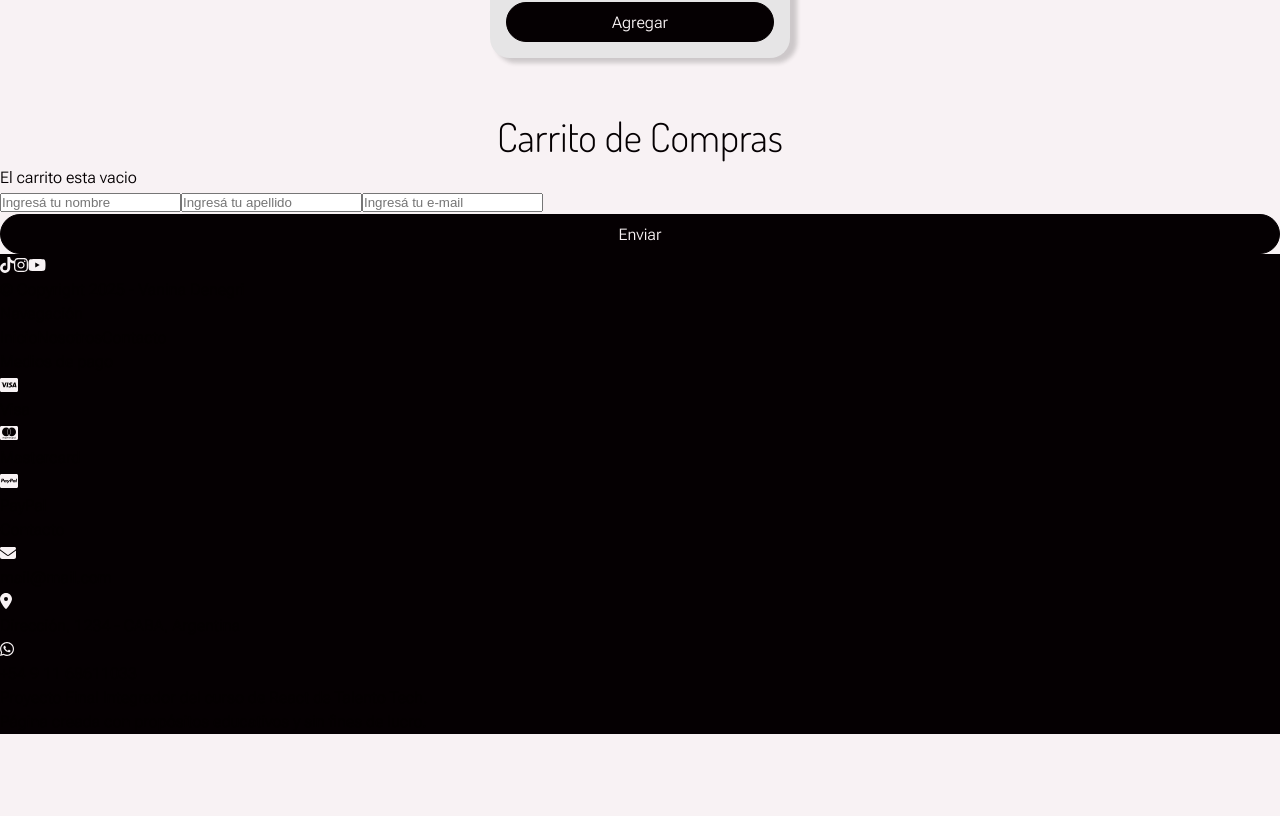
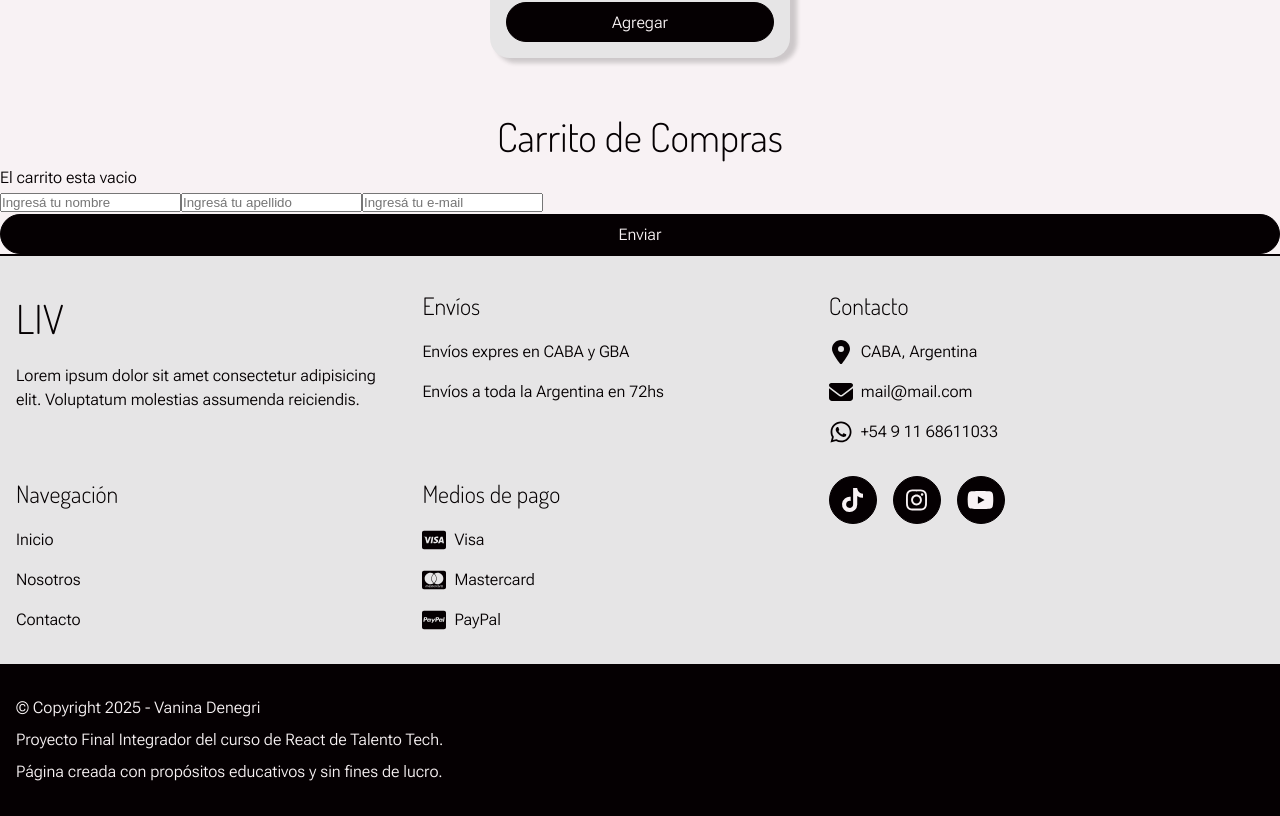
Before and after one commit to VannDennOk/react-tt-proyectofinal-vd, a React (Vite) app: page / in a window 1280 px wide. Shown: the part 2128-2944 px from the top of the page. Before the commit the page ends 2862 px from the top, so only its background shows below. Built offline with nearby package versions, Linux system fonts and the light colour scheme.

Commit message:
Estilos del footer

```diff
--- a/src/App.css
+++ b/src/App.css
@@ -72,7 +72,14 @@ button:hover {
 }
 
 footer {
-  background-color: var(--colorNegro);
-  color: var(--colorBlanco);
+  width: 100%;
+  background-color: var(--colorGrisClaro);
   font-size: 1rem;
+
+  display: flex;
+  flex-direction: column;
+  align-items: center;
+  justify-content: center;
+
+  border-top: 2px solid var(--colorNegro);
 }
--- a/src/components/Footer.jsx
+++ b/src/components/Footer.jsx
@@ -8,40 +8,47 @@ import { faEnvelope, faLocationDot } from '@fortawesome/free-solid-svg-icons'
 const Footer = () => {
   return (
     <footer>
-      <section>
-        <div>
-          <FontAwesomeIcon icon={faTiktok} />
-          <FontAwesomeIcon icon={faInstagram}/>
-          <FontAwesomeIcon icon={faYoutube} />
+      <section className='footer_container-top'>
+        <div className='footer_data'>
+          <h2>LIV</h2>
+          <p>Lorem ipsum dolor sit amet consectetur adipisicing elit. Voluptatum molestias assumenda reiciendis.</p>
         </div>
-        <span>
-          <p>© Copyright 2025 - Vanina Denegri</p>
-        </span>
-      </section>
-      <section>
-        <div>
-          <p>Navegación</p>
+        <div className='footer_data'>
+          <h3>Envíos</h3>
+          <p>Envíos expres en CABA y GBA</p>
+          <p>Envíos a toda la Argentina en 72hs</p>
+        </div>
+        <div className='footer_data'>
+          <h3>Contacto</h3>
+          <span className='footer_line'><FontAwesomeIcon className='footer_icon' icon={faLocationDot} /><p>CABA, Argentina</p></span>
+          <span className='footer_line'><FontAwesomeIcon className='footer_icon' icon={faEnvelope} /><p>mail@mail.com</p></span>
+          <span className='footer_line'><FontAwesomeIcon className='footer_icon' icon={faWhatsapp} /><p>+54 9 11 68611033</p></span>
+        </div>
+        <div className='footer_data'>
+          <h3>Navegación</h3>
           <a href='#'>Inicio</a>
           <a href='#'>Nosotros</a>
           <a href='#'>Contacto</a>
         </div>
-        <div>
-          <p>Medios de pago</p>
-          <span><FontAwesomeIcon icon={faCcVisa} /><p>Visa</p></span>
-          <span><FontAwesomeIcon icon={faCcMastercard} /><p>Mastercard</p></span>
-          <span><FontAwesomeIcon icon={faCcPaypal} /> <p>PayPal</p></span>
+        <div className='footer_data'>
+          <h3>Medios de pago</h3>
+          <span className='footer_line'><FontAwesomeIcon className='footer_icon' icon={faCcVisa} /><p>Visa</p></span>
+          <span className='footer_line'><FontAwesomeIcon className='footer_icon' icon={faCcMastercard} /><p>Mastercard</p></span>
+          <span className='footer_line'><FontAwesomeIcon className='footer_icon' icon={faCcPaypal} /> <p>PayPal</p></span>
         </div>
-        <div>
-          <p>Contacto</p>
-          <span><FontAwesomeIcon icon={faEnvelope} /><p>mail@mail.com</p></span>
-          <span><FontAwesomeIcon icon={faLocationDot} /><p>Dirección, 1234 - CABA, Argentina</p></span>
-          <span><FontAwesomeIcon icon={faWhatsapp} /><p>+54 9 11 68611033</p></span>
+        <div className='footer_social'>
+          <span className='footer_social-icon-box'><FontAwesomeIcon className='footer_social-icon' icon={faTiktok} /></span>
+          <span className='footer_social-icon-box'><FontAwesomeIcon className='footer_social-icon' icon={faInstagram} /></span>
+          <span className='footer_social-icon-box'><FontAwesomeIcon className='footer_social-icon' icon={faYoutube} /></span>
         </div>
       </section>
 
+      <section className='footer_container-bottom'>
+        <p className='txt_blanco'>© Copyright 2025 - Vanina Denegri</p>
+        <p className='txt_blanco'>Proyecto Final Integrador del curso de React de Talento Tech.</p>
+        <p className='txt_blanco'>Página creada con propósitos educativos y sin fines de lucro.</p>
+      </section>
 
-      <p>Proyecto Final Integrador del curso de React de Talento Tech.</p>
-      <p>Página creada con propósitos educativos y sin fines de lucro.</p>
     </footer>
   )
 }
--- a/src/components/styles/Style.css
+++ b/src/components/styles/Style.css
@@ -1,13 +1,13 @@
 /*HEADER*/
 
-.header_container{
+.header_container {
     display: flex;
     flex-direction: column;
     align-items: center;
     justify-content: space-between;
 }
 
-.header_container_top{
+.header_container_top {
     width: 100%;
     height: 5rem;
     display: flex;
@@ -23,7 +23,7 @@
     gap: 1rem;
 }
 
-.link_icon{
+.link_icon {
     height: 40px;
     border-radius: 20px;
 
@@ -43,12 +43,12 @@
     cursor: pointer;
 }
 
-.link_icon:hover{
+.link_icon:hover {
     background-color: var(--colorNegro);
     color: var(--colorBlanco);
 }
 
-.contador_carrito{
+.contador_carrito {
     background-color: var(--colorRojo);
     width: 1rem;
     height: 1rem;
@@ -65,7 +65,7 @@
 
 /*NAV*/
 
-.nav_container{
+.nav_container {
     width: 100%;
     height: 5rem;
     background-color: var(--colorNegro);
@@ -74,14 +74,14 @@
     justify-content: center;
 }
 
-.nav_list{
+.nav_list {
     display: flex;
     align-items: center;
     justify-content: center;
     gap: 2rem;
 }
 
-.nav_link{
+.nav_link {
     text-decoration: none;
     font-family: var(--fontCuerpo);
     color: var(--colorBlanco);
@@ -96,7 +96,7 @@
 }
 
 /*HERO*/
-.hero_container{
+.hero_container {
     width: 100%;
     background-color: var(--colorFrambruesaOscuro);
     padding: 2rem;
@@ -105,7 +105,7 @@
     justify-content: center;
 }
 
-.hero_container-textbox{
+.hero_container-textbox {
     width: 500px;
     display: flex;
     flex-direction: column;
@@ -115,14 +115,14 @@
     padding: 2rem;
 }
 
-.hero_container-img{
+.hero_container-img {
     width: 500px;
     height: 300px;
     background-color: var(--colorNegro);
 }
 
 /*GALERÍA*/
-.gallery_container{
+.gallery_container {
     width: 100%;
     background-color: var(--colorNegro);
     display: flex;
@@ -131,7 +131,7 @@
     flex-wrap: wrap;
 }
 
-.gallery_img{
+.gallery_img {
     width: 25%;
 }
 
@@ -148,20 +148,20 @@
 
 /*TARJETA DE PRODUCTOS*/
 
-.product_card{
+.product_card {
     width: 300px;
     background-color: var(--colorGrisClaro);
     border-radius: 20px;
     box-shadow: 6px 4px 4px 1px var(--sombraTarjetas);
 }
 
-.product_card-top{
+.product_card-top {
     width: 100%;
     border-radius: 20px 20px 0 0;
     position: relative;
 }
 
-.btn-like{
+.btn-like {
     width: 40px;
     font-size: 1.25rem;
     display: flex;
@@ -172,16 +172,16 @@
     top: 1rem;
 }
 
-.btn-like:hover{
-box-shadow: none;
+.btn-like:hover {
+    box-shadow: none;
 }
 
-.product_card-img{
+.product_card-img {
     width: 100%;
     border-radius: 20px 20px 0 0;
 }
 
-.product_card-txt{
+.product_card-txt {
     width: 100%;
     padding: 1rem;
     display: flex;
@@ -191,7 +191,7 @@ box-shadow: none;
     gap: 1rem;
 }
 
-.product_card-promo{
+.product_card-promo {
     width: 64px;
     height: 32px;
     border-radius: 16px;
@@ -214,7 +214,90 @@ box-shadow: none;
     bottom: 1rem;
 }
 
-.product_card-promo:hover{
+.product_card-promo:hover {
     transform: scale(1.1);
     box-shadow: none;
 }
+
+/*FOOTER*/
+
+.footer_container-top {
+    width: 100%;
+    display: grid;
+    grid-template-columns: 30% 30% 30%;
+    row-gap: 2rem;
+    column-gap: 2rem;
+    padding: 2rem 1rem;
+}
+
+.footer_data {
+    width: 100%;
+    display: flex;
+    flex-direction: column;
+    align-items: flex-start;
+    justify-content: flex-start;
+    gap: 1rem;
+}
+
+.footer_line {
+    width: 100%;
+    display: flex;
+    align-items: center;
+    justify-content: flex-start;
+    gap: 0.5rem;
+}
+
+.footer_icon {
+    width: 1.5rem;
+    font-size: 1.5rem;
+}
+
+.footer_social {
+    width: 100%;
+    display: flex;
+    align-items: flex-start;
+    justify-content: flex-start;
+    gap: 1rem;
+}
+
+.footer_social-icon-box {
+    width: 3rem;
+    height: 3rem;
+    background-color: var(--colorNegro);
+    border: 1px solid var(--colorNegro);
+    border-radius: 50%;
+    display: flex;
+    align-items: center;
+    justify-content: center;
+    cursor: pointer;
+}
+
+.footer_social-icon-box:hover {
+    background-color: var(--colorBlanco);
+    box-shadow: 0px 4px var(--colorNegro);
+    color: var(--colorNegro);
+}
+
+.footer_social-icon {
+    font-size: 1.5rem;
+    color: var(--colorBlanco);
+}
+
+.footer_social-icon:hover {
+    color: var(--colorNegro);
+}
+
+.footer_container-bottom{
+    width: 100%;
+    padding: 2rem 1rem;
+    display: flex;
+    flex-direction: column;
+    align-items: flex-start;
+    justify-content: center;
+    gap: 0.5rem;
+    background-color: var(--colorNegro);
+}
+
+.txt_blanco{
+    color: var(--colorBlanco);
+}
```
